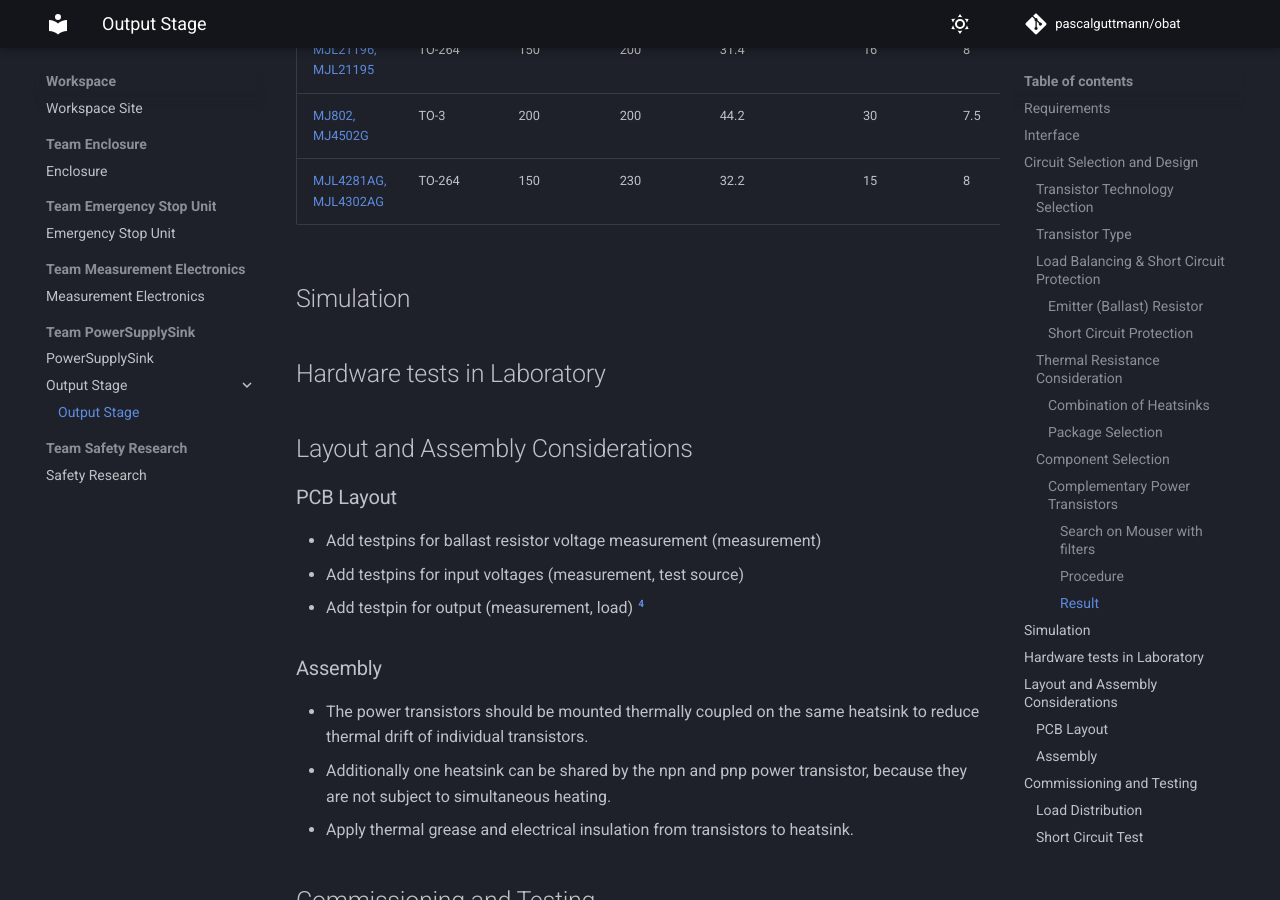
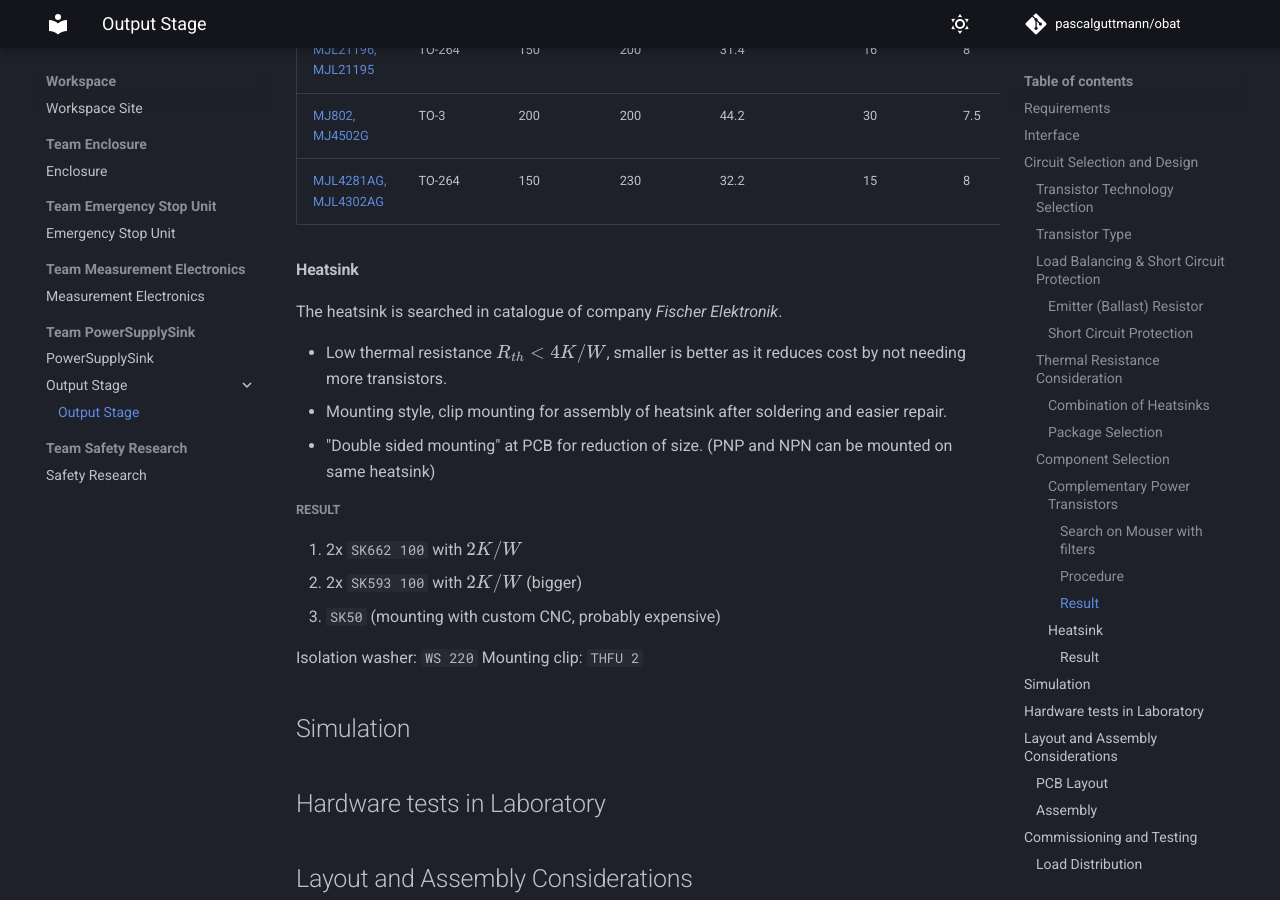
Before and after one commit to pascalguttmann/obat, an MkDocs documentation site: the page built from docs/workspace/pss/outstage/outstage.md, in a window 1280 px wide and 900 px high, scrolled down 7232 px. Built offline with MkDocs 1.6.1 and Material for MkDocs 9.7.7, drawn with Linux system fonts in a browser that asks for light colours; comment, search, counter and statistics services are not loaded.

Commit message:
add heatsink selection

```diff
--- a/docs/workspace/pss/outstage/outstage.md
+++ b/docs/workspace/pss/outstage/outstage.md
@@ -296,6 +296,25 @@ See table below with results, which are exported from excel.
 | [MJ802, MJ4502G](https://www.mouser.de/datasheet/2/308/1/MJ4502_D-2316036.pdf)         | TO-3    | 200              | 200           | 44.2             | 30              | 7.5              | 25        | 0.8               | 1.3             | 12  | 7.43                         | 89.16                      |
 | [MJL4281AG, MJL4302AG](https://www.mouser.de/datasheet/2/308/1/MJL4281A_D-2315934.pdf) | TO-264  | 150              | 230           | 32.2             | 15              | 8                | 50        | 0.4               | 1.5             | 16  | 5.59                         | 89.44                      |
 
+#### Heatsink
+
+The heatsink is searched in catalogue of company _Fischer Elektronik_.
+
+- Low thermal resistance $R_{th} < 4 K/W$, smaller is better as it reduces cost
+    by not needing more transistors.
+- Mounting style, clip mounting for assembly of heatsink after soldering and
+    easier repair.
+- "Double sided mounting" at PCB for reduction of size. (PNP and NPN can be
+    mounted on same heatsink)
+
+##### Result
+
+1. 2x `SK662 100` with $2 K/W$
+2. 2x `SK593 100` with $2 K/W$ (bigger)
+3. `SK50` (mounting with custom CNC, probably expensive)
+
+Isolation washer: `WS 220`
+Mounting clip: `THFU 2`
 
 Simulation
 ----------
```
